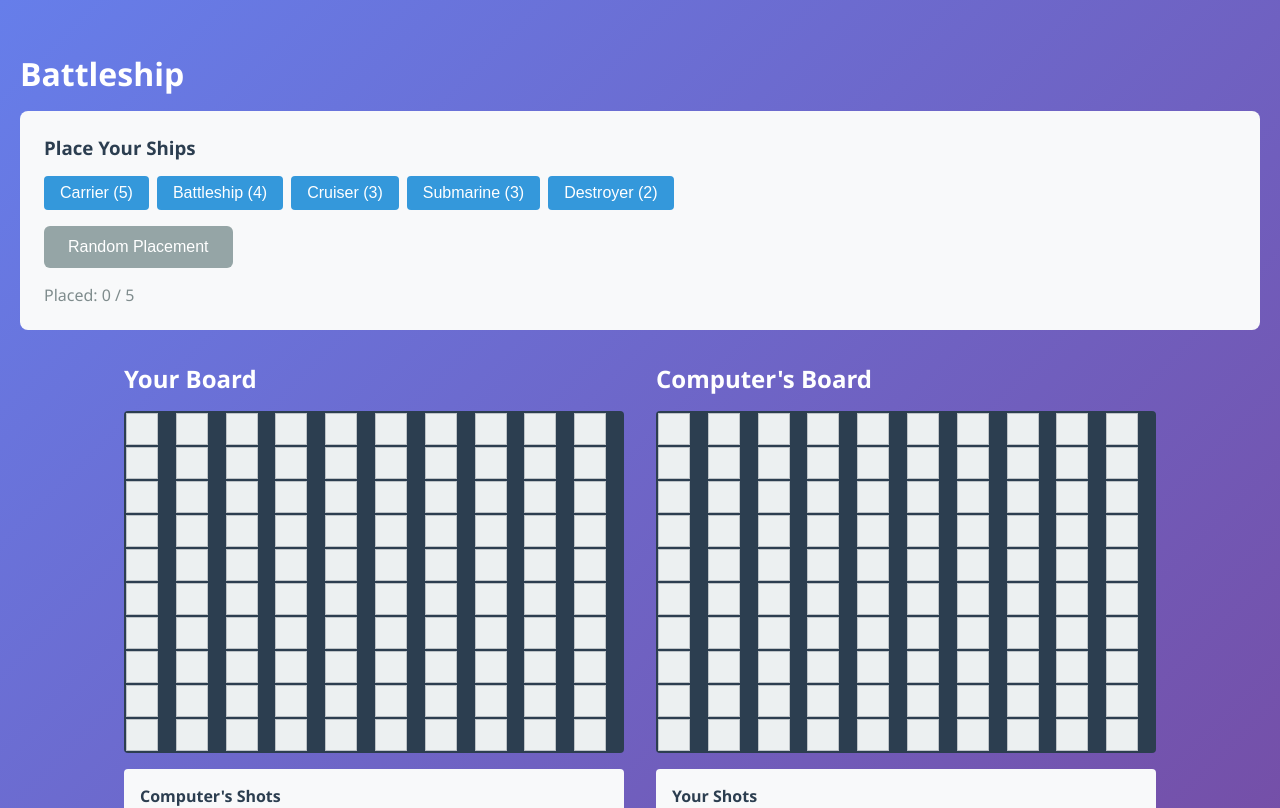
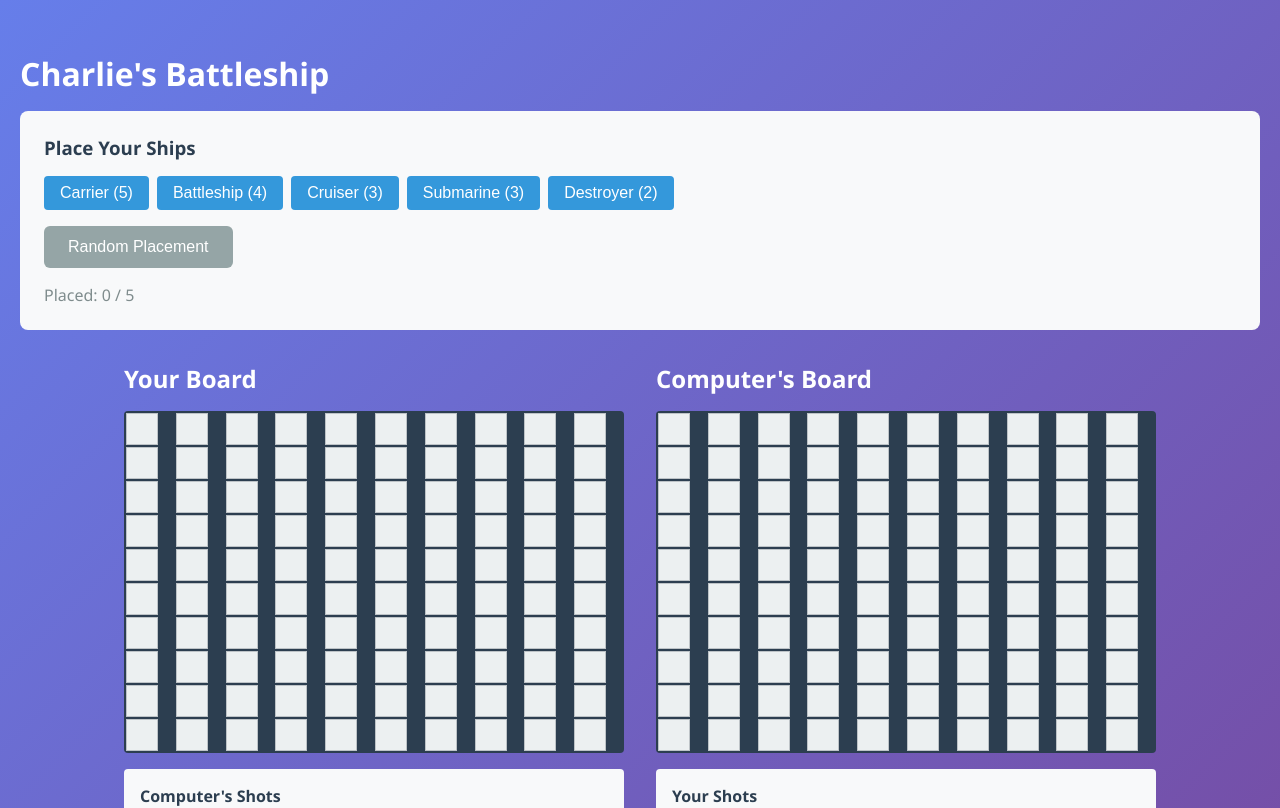
Before and after one commit to charliemosborne-coder/battleship-devin-challenge, a React (Vite) app: page / in a window 1280 px wide. Shown: the top 808 px of the page. Built offline with nearby package versions, Linux system fonts and the light colour scheme.

Commit message:
Update title and win message text

```diff
--- a/src/components/App.jsx
+++ b/src/components/App.jsx
@@ -169,7 +169,7 @@ function App() {
 
   return (
     <div className="app">
-      <h1>Battleship</h1>
+      <h1>Charlie's Battleship</h1>
 
       {message && (
         <div className={`status ${messageType}`}>
@@ -220,7 +220,7 @@ function App() {
 
       {gameState === 'gameover' && (
         <div className={`game-over ${game.getWinner() === 'player' ? 'winner' : 'loser'}`}>
-          <h2>{game.getWinner() === 'player' ? 'You Win!' : 'Computer Wins!'}</h2>
+          <h2>{game.getWinner() === 'player' ? 'You Win the Hole!' : 'Computer Wins the Hole!'}</h2>
           <button onClick={handlePlayAgain}>Play Again</button>
         </div>
       )}
```
